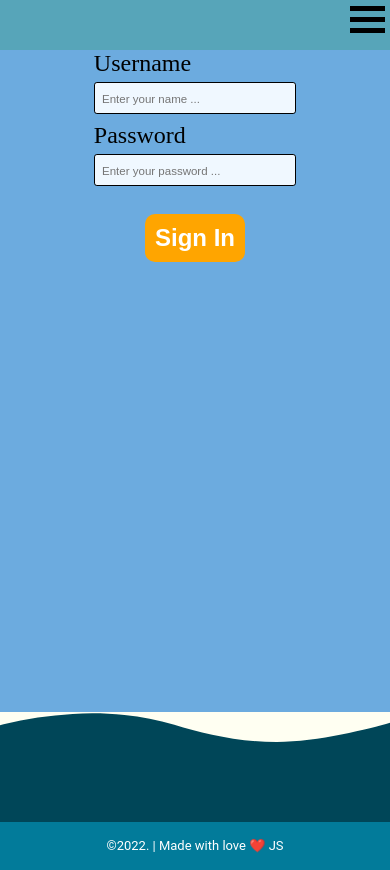
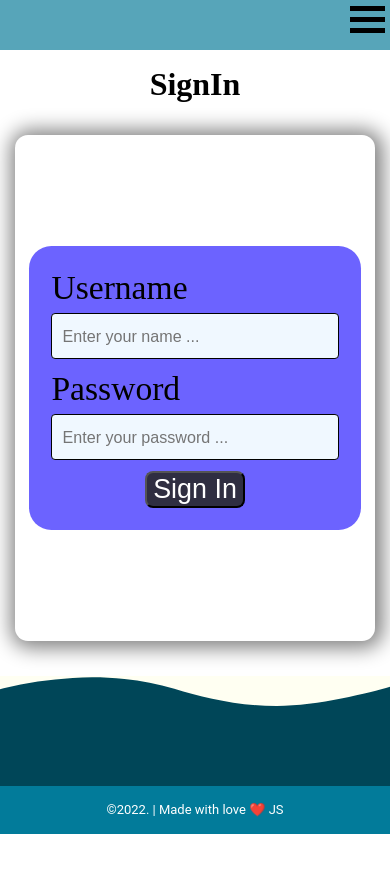
Before and after one commit to anuragK-24/Blog_Frontend, a React (Create React App) app: page /login in a window 390 px wide. After the commit the page ends 844 px from the top, so only its background shows below. Built offline with nearby package versions, Linux system fonts and the light colour scheme.

Commit message:
Successfully added the labelled input component

```diff
--- a/src/App.js
+++ b/src/App.js
@@ -2,14 +2,15 @@ import TopBar from "./components/topbar/TopBar";
 import Home from "./pages/home/Home";
 import Write from "./pages/write/Write";
 import Single from "./pages/single/Single";
-import Login from "./pages/login/Login";
-import Register from "./pages/register/Register";
+import Register from "./pages/register/SignUp";
 
 import { BrowserRouter as Router, Routes, Route } from "react-router-dom";
 import { useContext } from "react";
 import { Context } from "./context/Context";
 import MarkDown from "./pages/markDown/MarkDown";
 import Footer from "./components/footer/Footer";
+import SignIn from "./pages/SignIn/SignIn";
+import SignUp from "./pages/register/SignUp";
 
 // In react-router-dom v6, "Switch" is replaced by routes "Routes". You need to update the import from
 
@@ -22,11 +23,11 @@ function App() {
       <Routes>
         <Route path="/" element={<Home />} />
 
-        <Route path="/register" element={user ? <Home /> : <Register />} />
+        <Route path="/register" element={user ? <Home /> : <SignUp />} />
 
-        <Route path="/login" element={user ? <Home /> : <Login />} />
+        <Route path="/login" element={user ? <Home /> : <SignIn />} />
 
-        <Route path="/write" element={user ? <Write /> : <Register />} />
+        <Route path="/write" element={user ? <Write /> : <SignUp />} />
 
         <Route path="/markdown" element={<MarkDown />} />
 
--- /dev/null
+++ b/src/pages/SignIn/SignIn.jsx
@@ -0,0 +1,80 @@
+import "./SignIn.scss";
+import { useContext, useState } from "react";
+import { Context } from "../../context/Context";
+import axios from "axios";
+import LabelledInput from "../../components/LabelledInput/LabelledInput";
+import Login_image from "../../image/signIn.svg";
+
+export default function SignIn() {
+  const [error, setError] = useState(false);
+  const [userName, setUserName] = useState("");
+  const [passWord, setPassword] = useState("");
+
+  const { dispatch, isFetching } = useContext(Context);
+
+  const handleSubmit = async (e) => {
+    e.preventDefault();
+    const username = userName.toLowerCase();
+    const password = passWord;
+
+    try {
+      const res = await axios.post(
+        "https://blog-backend-zeta.vercel.app/api/auth/login",
+        {
+          username,
+          password,
+        }
+      );
+      dispatch({ type: "LOGIN_SUCCESS", payload: res.data });
+    } catch (error) {
+      setError(true);
+      dispatch({ type: "LOGIN_FAILURE" });
+    }
+  };
+
+  return (
+    <div className="SignIn">
+      <h1 className="SignIn_Heading">SignIn</h1>
+      <div className="SignIn_Content">
+        <div className="SignIn_Content_Image">
+          <img src={Login_image} alt="SignIn" />
+        </div>
+
+        <div className="SignIn_Content_FormContainer">
+          <div
+            className="SignIn_Content_FormContainer_Form"
+            onSubmit={handleSubmit}
+          >
+            {error && (
+              <p className="SignIn_Content_FormContainer_error">
+                Invalid username or password. Please try again!
+              </p>
+            )}
+            <LabelledInput
+              label="Username"
+              type="text"
+              placeholder="Enter your name ..."
+              value={userName}
+              onChange={(e) => setUserName(e.target.value)}
+            />
+            <LabelledInput
+              label="Password"
+              type="password"
+              placeholder="Enter your password ..."
+              value={passWord}
+              onChange={(e) => setPassword(e.target.value)}
+            />
+
+            <button
+              className="SignIn_Content_FormContainer_Form_Button"
+              disabled={isFetching}
+              onClick={handleSubmit}
+            >
+              Sign In
+            </button>
+          </div>
+        </div>
+      </div>
+    </div>
+  );
+}
--- /dev/null
+++ b/src/pages/SignIn/SignIn.scss
@@ -0,0 +1,88 @@
+.SignIn {
+  margin-bottom: 20px;
+  display: flex;
+  flex-direction: column;
+  align-items: center;
+
+  &_Content {
+    display: flex;
+    margin: 1em;
+    height: 64vh;
+    box-shadow: 2px 1px 20px 6px grey;
+    width: 59em;
+    align-items: center;
+    border-radius:13px;
+    &_Image {
+      display: flex;
+      flex: 1 1;
+      border-right: 2px solid;
+      justify-content: center;
+      img {
+        height: 15em;
+      }
+    }
+
+    h1 {
+      font-size: 2.5em;
+      font-weight: 600;
+      margin-bottom: 3.5em;
+      font-family: cursive;
+    }
+    &_FormContainer {
+      flex: 1;
+      display: flex;
+      justify-content: center;
+      align-items: center;
+      height: 100%;
+      &_error{
+        color: red;
+        font-size: 0.7em;
+        font-weight: 600;
+        max-width: 16em;
+      }
+      &_Form {
+        font-size: 1.4em;
+        padding: 1em;
+        border-radius: 1em;
+        background: #6c63ff;
+        max-height: 12em;
+        &_Button {
+          border-radius: 0.3em;
+          font-size: 1.2em;
+          background-color: #2f2e41;
+          color: white;
+          margin: auto;
+          display: flex;
+          cursor: pointer;
+          &:active {
+            transform: scale(0.9);
+          }
+        }
+        button:disabled {
+          cursor: not-allowed;
+          background-color: rgb(243, 193, 175);
+        }
+      }
+    }
+  }
+}
+
+@media only screen and (max-width: 600px) {
+  .SignIn{
+    &_Heading{
+      margin: 0.5em;
+    }
+    &_Content{
+      height: 60vh;
+      width: auto;
+      &_Image{
+        display: none;
+      }
+      &_FormContainer{
+        &_Form{
+          margin: 0px 14px 0px 14px;
+        }
+      }
+    }
+  }
+}
--- a/src/pages/login/Login.jsx
+++ /dev/null
@@ -1,67 +0,0 @@
-import "./login.css";
-import { Link } from "react-router-dom";
-import { useContext, useState } from "react";
-import { Context } from "../../context/Context";
-import axios from "axios";
-import LabelledInput from "../../components/LabelledInput/LabelledInput";
-
-export default function Login() {
-  const [error, setError] = useState(false);
-  const [userName, setUserName] = useState("");
-  const [passWord, setPassword] = useState("");
-
-  const { dispatch, isFetching } = useContext(Context);
-
-  const handleSubmit = async (e) => {
-    e.preventDefault();
-    const username = userName.toLowerCase();
-    const password = passWord;
-
-    try {
-      const res = await axios.post(
-        "https://blog-backend-zeta.vercel.app/api/auth/login",
-        {
-          username,
-          password,
-        }
-      );
-      dispatch({ type: "LOGIN_SUCCESS", payload: res.data });
-    } catch (error) {
-      setError(true);
-      dispatch({ type: "LOGIN_FAILURE" });
-    }
-  };
-
-  return (
-    <div className="login">
-
-      {error && (
-        <p className="errorMessage">
-          Invalid username or password. Please try again!
-        </p>
-      )}
-      <LabelledInput
-        label="Username"
-        type="text"
-        placeholder="Enter your name ..."
-        value={userName}
-        onChange={(e) => setUserName(e.target.value)}
-      />
-      <LabelledInput
-        label="Password"
-        type="password"
-        placeholder="Enter your password ..."
-        value={passWord}
-        onChange={(e) => setPassword(e.target.value)}
-      />
-
-      <button
-        className="loginButton"
-        disabled={isFetching}
-        onClick={handleSubmit}
-      >
-        Sign In
-      </button>
-    </div>
-  );
-}
--- a/src/pages/login/login.css
+++ /dev/null
@@ -1,129 +0,0 @@
-.login{
-    height: calc(100vh - 50px);
-    display: flex;
-    flex-direction: column;
-    background-color: rgb(108, 171, 223);
-    align-items: center;
-}
-.errorMessage{
-    color: red;
-    font-size: 1em;
-    font-weight: 600;
-}
-
-.loginTitle{
-    font-size: 3.4em;
-    margin-top: 0.4em;
-    font-weight: 600;
-}
-
-.loginForm{
-    margin-top: 2em;
-    display: flex;
-    flex-direction: column;
-    width: 18em;
-    height: 16em;
-    padding: 2em;
-    background-color: #e5ded1;
-    border-radius: 3em;
-}
-
-
-.label_input > label {
-    font-weight: 700;
-    margin: 10px 0;
-    font-size: 1.5em;
-    padding: 0.2em;
-}
-.loginInput {
-    padding: 10px;
-    background-color: #fff;
-    border: none;
-    border-radius: 1em;
-    width: 92%;
-}
-.loginInput:focus{
-    outline: none;
-    background-color: cornflowerblue;
-    color: white;
-}
-
-.loginButton{
-    margin-top: 20px;
-    cursor: pointer;
-    background-color: orange;
-    border: none;
-    color: #fff;
-    border-radius: 10px;
-    padding: 10px;
-    font-weight: 700;
-    font-size: 1.5em;
-    margin-right: 3em;
-    margin-left: 3em;
-}
-.loginButton:active {
-    color: orange;
-    background-color:white ;
-}
-
-.loginButton:disabled {
-    cursor: not-allowed;
-    background-color: rgb(243, 193, 175);
-}
-
-.loginRegisterButton{
-    position: absolute;
-    margin-top: 15px;
-    right: 20px;
-    background-color: teal;
-    color: white;
-    border: none;
-    padding: 0.4em;
-    border-radius: 10px;
-    cursor: pointer;
-    font-size: 1.2em;
-}
-.loginRegisterButton:active {
-    color: green;
-    background-color:white ;
-}
-@media only screen and (max-width: 600px) {
-    .login{
-        height: calc(100vh - 181px);
-    }
-    .loginRegisterButton{
-        position: absolute;
-        margin-top: 15px;
-        right: 20px;
-        background-color: teal;
-        color: white;
-        border: none;
-        padding: 0.4em;
-        border-radius: 10px;
-        cursor: pointer;
-        font-size: 1.2em;
-    }
-    .loginButton{
-
-        margin-right: 2em;
-        margin-left: 2em;
-    }
-    .label_input > label {
-        font-weight: 700;
-        margin: 10px 0;
-        font-size: 1.4em;
-        padding: 0.2em;
-    }
-    .loginForm{
-        margin-top: 1em;
-        width: 13em;
-        height: 16em;
-    }
-
-
-    .loginTitle{
-        font-size: 2.8em;
-        margin-top: 2em;
-        font-weight: 600;
-    }
-}
--- a/src/pages/register/Register.jsx
+++ b/src/pages/register/SignUp.jsx
@@ -1,9 +1,10 @@
-import "./register.css";
-import { Link, useNavigate } from "react-router-dom";
+import "./SignUp.scss";
+import { useNavigate } from "react-router-dom";
 import { useState } from "react";
 import axios from "axios";
+import LabelledInput from "../../components/LabelledInput/LabelledInput";
 
-export default function Register() {
+export default function SignUp() {
   const [username, setUsername] = useState("");
   const [email, setEmail] = useState("");
   const [password, setPassword] = useState("");
@@ -76,24 +77,22 @@ export default function Register() {
     }
   };
   return (
-    <div className="register">
-      <span className="registerTitle">Sign Up</span>
-      <form className="registerForm" onSubmit={handleSubmit}>
+    <div className="SignUp">
+      <span className="SignUpTitle">Sign Up</span>
+      <form className="SignUpForm" onSubmit={handleSubmit}>
+        <LabelledInput
+          label="Username"
+          type="text"
+          value={username}
+          placeholder="Enter your name ..."
+          onChange={(e) => setUsername(e.target.value.toLowerCase())}
+        />
         <div className="label_input">
-          <label>Username</label>
-          <input
+          <LabelledInput
+            label="Email"
             type="text"
-            className="registerInput "
-            placeholder="Enter your name ..."
-            onChange={(e) => setUsername(e.target.value.toLowerCase())}
-          />
-        </div>
-        <div className="label_input">
-          <label>Email</label>
-          <input
-            type="text"
-            className="registerInput "
             placeholder="Enter your email..."
+            value={email}
             onChange={(e) => setEmail(e.target.value.toLowerCase())}
           />
           {errorEmail && (
@@ -101,19 +100,19 @@ export default function Register() {
           )}
         </div>
         <div className="label_input">
-          <label>Password</label>
-          <input
+          <LabelledInput
+            label={"Password"}
             type="password"
-            className="registerInput "
             placeholder="Enter your password..."
+            value={password}
             onChange={(e) => setPassword(e.target.value)}
           />
           {passwordError && (
             <p style={{ color: "red", fontSize: "15px" }}>{passwordError}</p>
           )}
         </div>
-        <button className="registerButton" type="submit">
-        Sign Up
+        <button className="SignUpButton" type="submit">
+          Sign Up
         </button>
       </form>
     </div>
```
Also changed, not shown: src/image/signIn.svg (added), src/image/signUp.svg (added), src/pages/register/SignUp.scss (renamed from src/pages/register/register.css).
